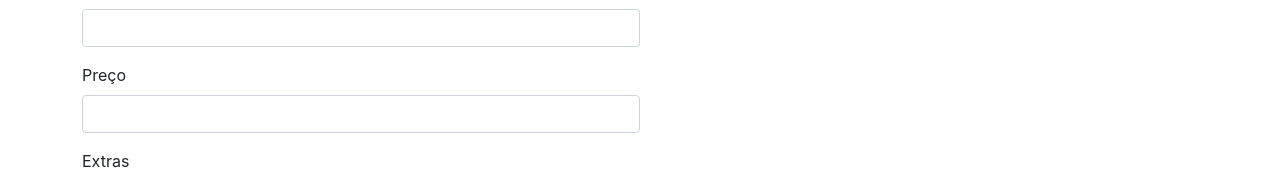
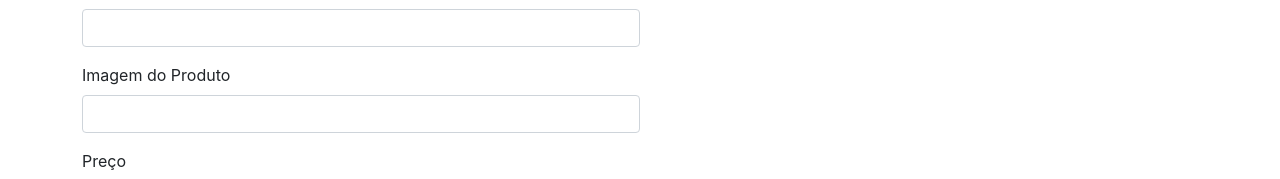
Before and after one commit to Rodrigo-Rios/Projeto-Final-Globo, a React (Vite) app in the folder frontend/: page /Cadastro in a window 1280 px wide. Both pictures are taken after a click on the link "Cardápio". Shown: the part 350-529 px from the top of the page. Built offline with nearby package versions, Linux system fonts and the light colour scheme; no server answers.

Commit message:
Modificação Final
Alterado código Front

```diff
--- a/frontend/src/components/FormRestaurant/FormCardapio/FormCardapio.tsx
+++ b/frontend/src/components/FormRestaurant/FormCardapio/FormCardapio.tsx
@@ -13,6 +13,7 @@ function FormCardapio() {
   const [form, setForm] = useState({
     restaurant: '',
     name: '',
+    image_product: '',
     description: '',
     price: '',
   });
@@ -43,7 +44,7 @@ function FormCardapio() {
   }
 
   function resetForm() {
-    setForm({ restaurant: '', name: '', description: '', price: '' });
+    setForm({ restaurant: '', name: '', description: '', image_product:'', price: '' });
     setInputList([{ extra: '' }]);
   }
 
@@ -51,7 +52,7 @@ function FormCardapio() {
     event.preventDefault();
     const payload = {
       name: form.name,
-      image_product: 'img.png',
+      image_product: form.image_product,
       price: parseFloat(form.price),
       description: form.description,
       extras: inputList.map((item: any) => item.extra),
@@ -59,11 +60,11 @@ function FormCardapio() {
     restaurantService
       .addMenu(form.restaurant, payload)
       .then(() => {
-        toast.success('Cardapio cadastrado com sucesso!');
+        toast.success('Cardápio cadastrado com sucesso!');
         resetForm();
       })
       .catch(() => {
-        toast.error('Erro ao cadastrar cardapio! Verique os dados e tente novamente.');
+        toast.error('Erro ao cadastrar cardapio! Verifique os dados e tente novamente.');
       });
   }
 
@@ -111,6 +112,20 @@ function FormCardapio() {
             onChange={handleChange}
             className="form-control"
             id="description"
+          />
+        </div>
+
+        <div className="mb-3">
+          <label htmlFor="image_product" className="form-label">
+            Imagem do Produto
+          </label>
+          <input
+            type="text"
+            name="image_product"
+            value={form.image_product}
+            onChange={handleChange}
+            className="form-control"
+            id="price"
           />
         </div>
 
--- a/frontend/src/components/Register/Restaurant.tsx
+++ b/frontend/src/components/Register/Restaurant.tsx
@@ -31,7 +31,7 @@ function RestaurantForm() {
         toast.success('Restaurante cadastrado com sucesso!');
       })
       .catch(() => {
-        toast.error('Erro ao cadastrar restaurante!');
+        toast.error('Erro ao cadastrar restaurante! Verifique os dados e tente novamente.');
       });
   };
 
```
